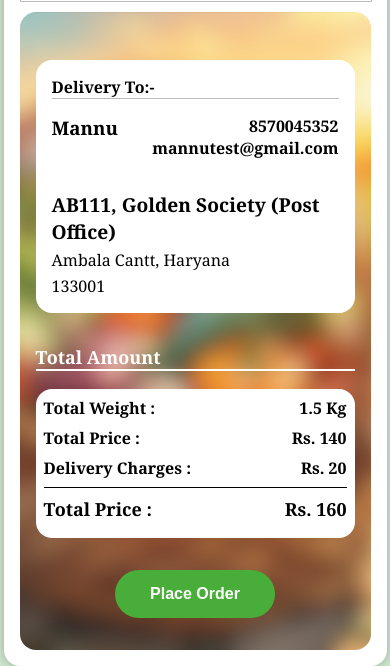
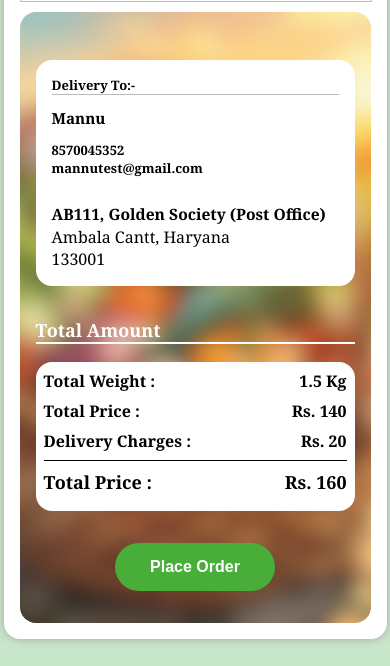
Before and after one commit to MandeepSingh-uk09/Fresh-Veg, a plain HTML site: page Cart.html in a window 390 px wide. Shown: the part 410-1076 px from the top of the page. Drawn offline with Linux system fonts and the light colour scheme.

Commit message:
Made the address card responsive

```diff
--- a/Styles/Cart.css
+++ b/Styles/Cart.css
@@ -198,7 +198,7 @@ nav>h3{
 .User-details>div>h6{
     margin: 0;
     text-align: right;
-    font-size: medium;
+    font-size: small;
 }
 
 .User-address{
@@ -279,6 +279,13 @@ nav>h3{
     .Address-Card{
         width: calc(49% - 2em);
         height: max-content;
+
+    }
+    .Address{
+        font-size: small;
+    }
+    .User-address{
+        font-size: small;
     }
     .Delivery-By{
         width: calc(49% - 1em);
@@ -295,9 +302,18 @@ nav>h3{
     }
 }
 
-@media (max-width:750px){
+@media (max-width:900px){
     .Summary{
         width: 90%;
+    }
+    .User-details{
+        flex-direction: column;
+    }
+    .User-details>div{
+        margin-top: 1em;
+    }
+    .User-details>div>h6{
+        text-align: left;
     }
 }
 
@@ -310,6 +326,15 @@ nav>h3{
         width: calc(100% - 2em);
         height: max-content;
         margin-bottom: 2em;
+    }
+    .User-details{
+        flex-direction: row
+    }
+    .User-details>div{
+        margin-top: 0em;
+    }
+    .User-details>div>h6{
+        text-align: right;
     }
     .Delivery-By{
         width: calc(100%);
@@ -339,3 +364,14 @@ nav>h3{
         height: 2em;
     }
 }
+@media (max-width:400px){
+    .User-details{
+        flex-direction: column;
+    }
+    .User-details>div{
+        margin-top: 1em;
+    }
+    .User-details>div>h6{
+        text-align: left;
+    }
+}
```
